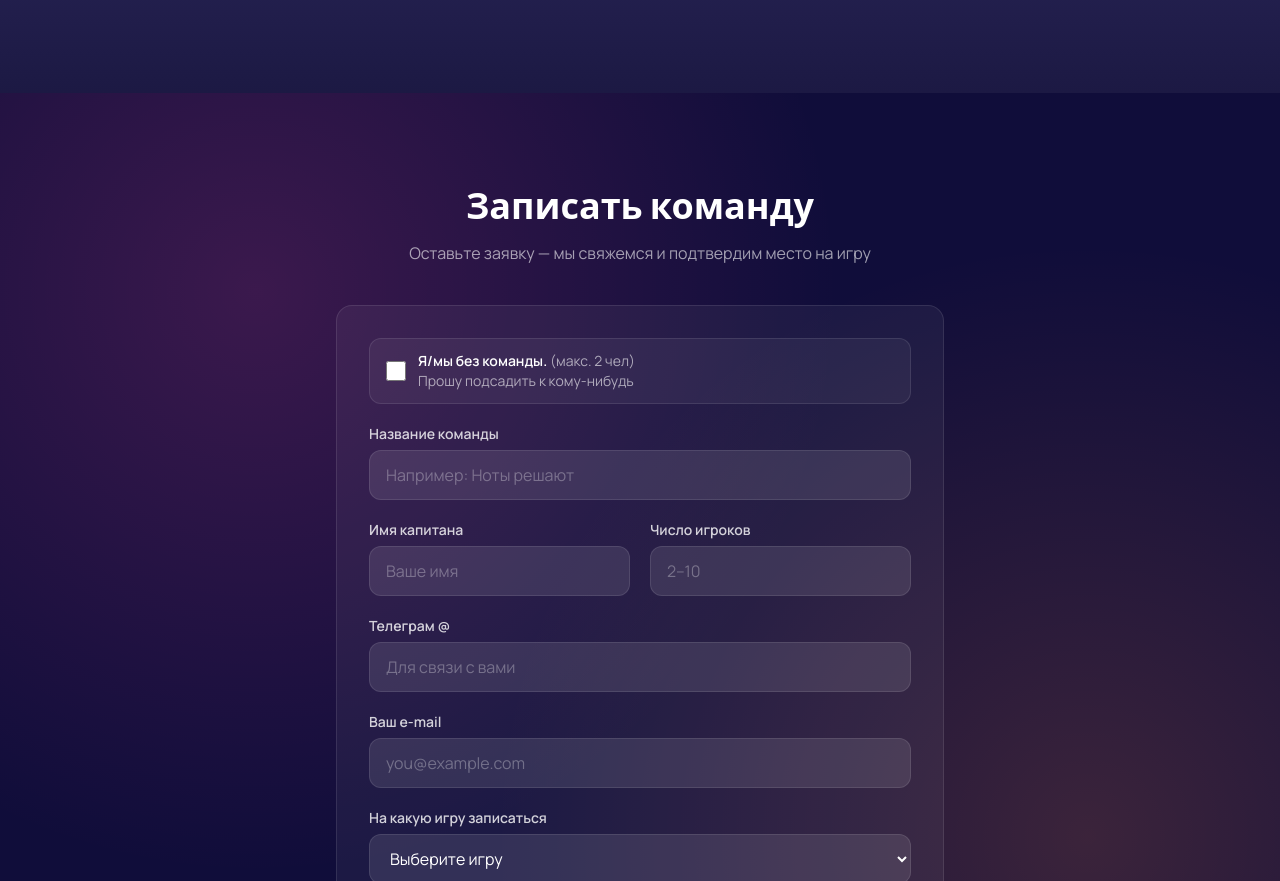
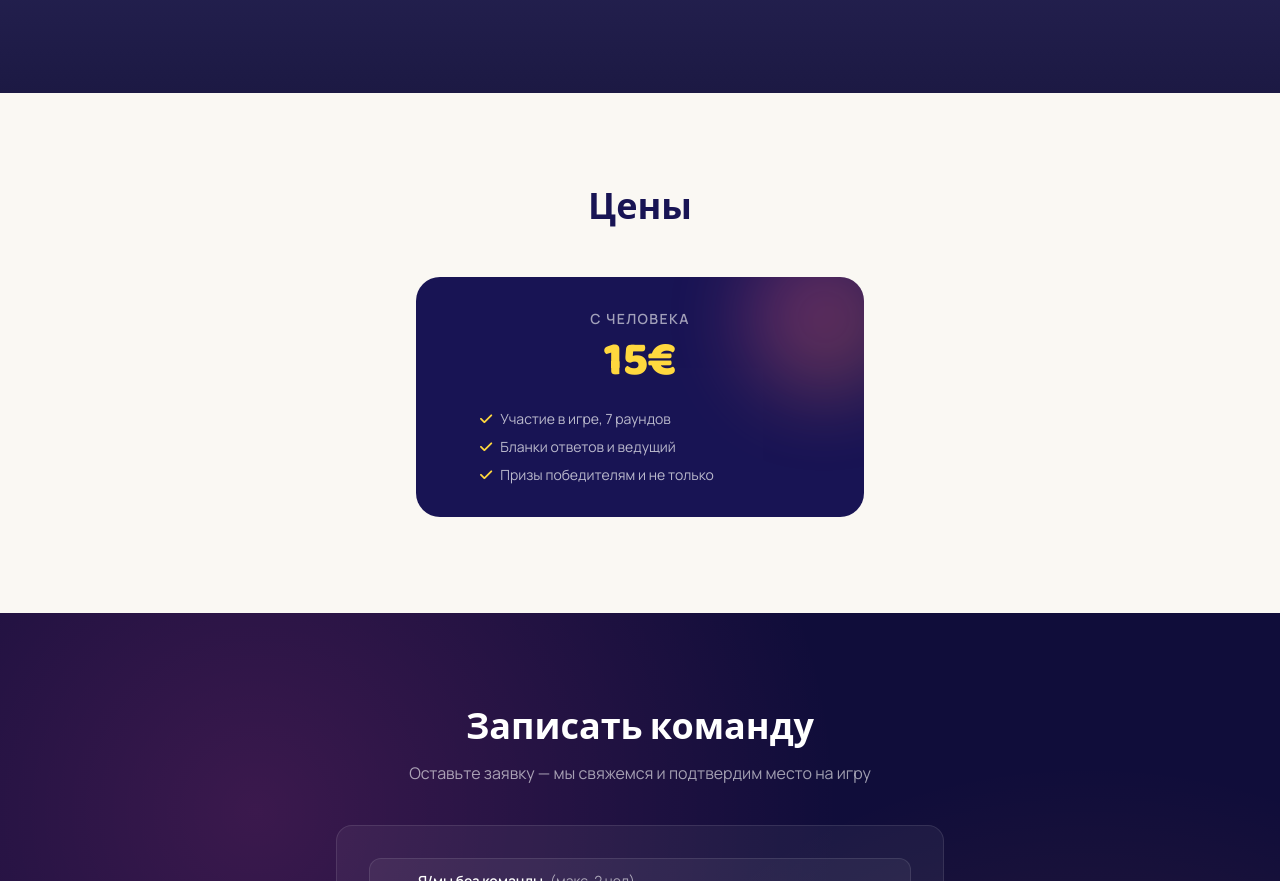
Before and after one commit to Danigucci/all-music-quiz-berlin, a plain HTML site: page index.html in a window 1280 px wide. Shown: the part 1919-2800 px from the top of the page. Drawn offline with Linux system fonts and the light colour scheme.

Commit message:
Restore pricing section (15€) and its reference in Teilnahmebedingungen

```diff
--- a/index.html
+++ b/index.html
@@ -124,6 +124,7 @@ h1,h2,h3,.display,.logo-word{ font-family:'Baloo 2', system-ui, sans-serif; }
     <nav class="hidden md:flex items-center gap-8 text-sm font-semibold text-white/80">
       <a href="#format" class="hover:text-white transition">Формат</a>
       <a href="#schedule" class="hover:text-white transition">Расписание</a>
+      <a href="#pricing" class="hover:text-white transition">Цены</a>
       <a href="#results" class="hover:text-white transition">Результаты</a>
       <a href="#social" class="hover:text-white transition">Соцсети</a>
       <a href="#register" class="grad-brand text-navy px-4 py-2 rounded-full hover:opacity-90 transition">Записаться</a>
@@ -133,6 +134,7 @@ h1,h2,h3,.display,.logo-word{ font-family:'Baloo 2', system-ui, sans-serif; }
   <div id="mobile-menu" class="md:hidden bg-navy border-t border-white/10 px-5 flex flex-col gap-1 text-white/90 font-semibold">
     <a href="#format" class="py-3 border-b border-white/10">Формат</a>
     <a href="#schedule" class="py-3 border-b border-white/10">Расписание</a>
+    <a href="#pricing" class="py-3 border-b border-white/10">Цены</a>
     <a href="#results" class="py-3 border-b border-white/10">Результаты</a>
     <a href="#social" class="py-3 border-b border-white/10">Соцсети</a>
     <a href="#register" class="py-3 text-brand-yellow">Записаться →</a>
@@ -245,6 +247,20 @@ h1,h2,h3,.display,.logo-word{ font-family:'Baloo 2', system-ui, sans-serif; }
         </a>
       </div>
     </div>
+  </div>
+</section>
+
+<section id="pricing" class="max-w-6xl mx-auto px-5 sm:px-8 py-16 sm:py-24">
+  <h2 class="display text-3xl sm:text-4xl font-extrabold text-center">Цены</h2>
+  <div class="max-w-md mx-auto mt-12 bg-navy rounded-3xl p-8 text-center relative overflow-hidden">
+    <div class="absolute -top-10 -right-10 w-40 h-40 grad-brand rounded-full opacity-30 blur-2xl"></div>
+    <p class="text-white/60 text-sm uppercase tracking-widest font-semibold">С человека</p>
+    <p class="text-brand-yellow text-5xl font-extrabold display mt-2">15€</p>
+    <ul class="text-white/70 text-sm mt-6 space-y-2 text-left max-w-xs mx-auto">
+      <li><i class="fa-solid fa-check text-brand-yellow mr-2"></i>Участие в игре, 7 раундов</li>
+      <li><i class="fa-solid fa-check text-brand-yellow mr-2"></i>Бланки ответов и ведущий</li>
+      <li><i class="fa-solid fa-check text-brand-yellow mr-2"></i>Призы победителям и не только</li>
+    </ul>
   </div>
 </section>
 
```
Also changed, not shown: teilnahmebedingungen.html (+2 -2 lines).
